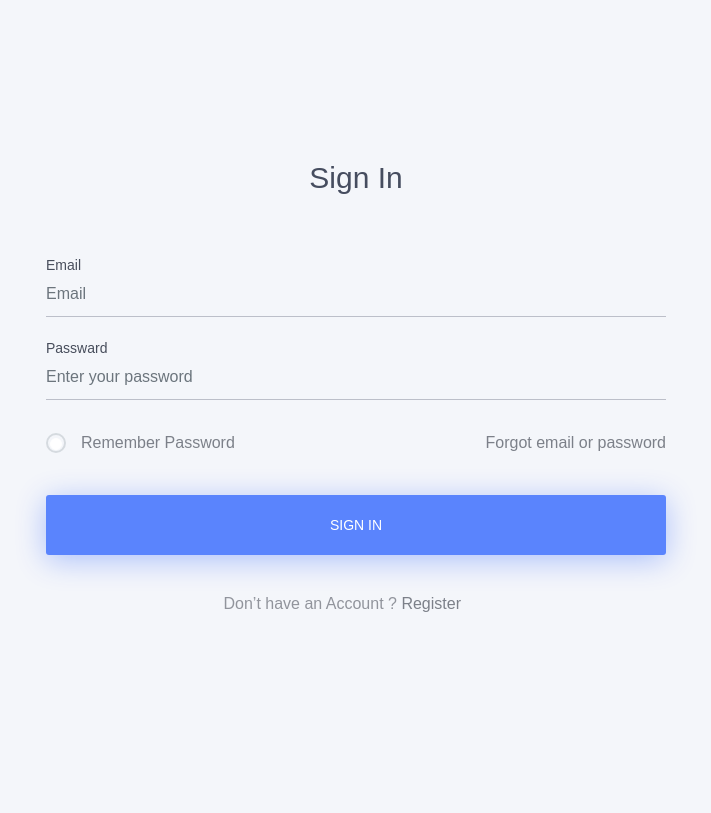
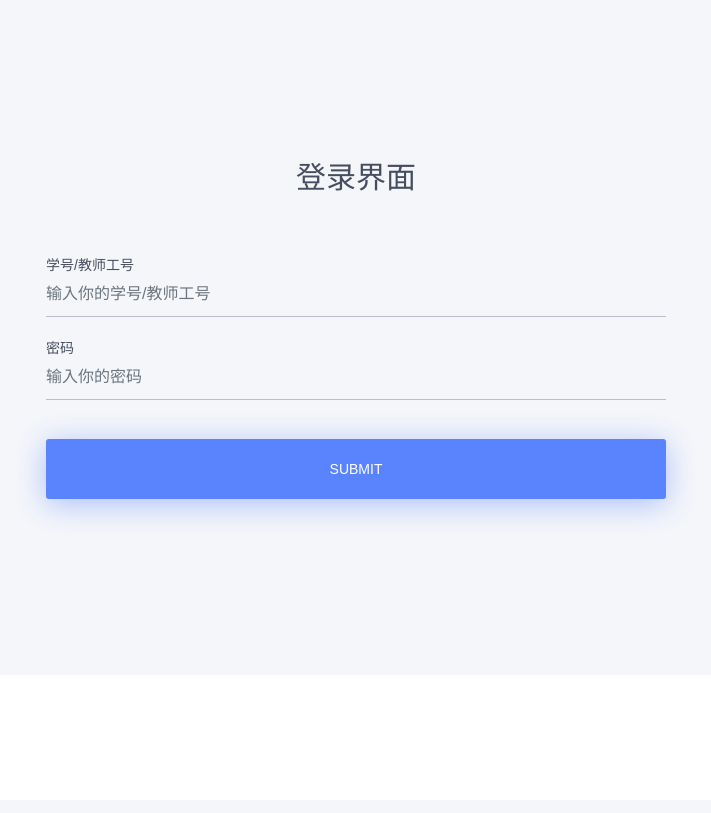
Before and after one commit to FancyGemini/Django-course, a Django app: template pr1/background/templates/Sign in.html in a window 1280 px wide. Shown: the whole page, without its empty margins (284-995 px from the left). After the commit the page ends 518 px from the top, so only its background shows below. Run offline with Django 3.2, Linux system fonts and the light colour scheme; the template is opened without the code that fills it, so the values that code supplies are empty; some libraries are stand-ins or nearby versions.

Commit message:
更新 views.py部分方法编写(仍有bug)，models.py添加表，SignIn.html可提交表单。

```diff
--- a/pr1/background/admin.py
+++ b/pr1/background/admin.py
@@ -1,5 +1,5 @@
 from django.contrib import admin
-from background.models import Student, Teacher, Course, Classroom
+from background.models import Student, Teacher, Course, StuToCourse, Classroom, CouOnClass
 
 # Register your models here.
 
@@ -11,4 +11,4 @@
     list_display_links = ('sid', 'sname')
 
 # 注册其他模型
-admin.site.register([Teacher, Course, Classroom])
+admin.site.register([Teacher, Course, StuToCourse, Classroom, CouOnClass])
--- a/pr1/background/templates/Sign in.html
+++ b/pr1/background/templates/Sign in.html
@@ -13,10 +13,10 @@
   <!-- The above 3 meta tags *must* come first in the head; any other head content must come *after* these tags -->
 
   <!--font-family-->
-  <link href="Signin_files/css" rel="stylesheet">
+  <link href="{%static "Signin_files/css" %}" rel="stylesheet">
 
   <!-- title of site -->
-  <title>Sign in</title>
+  <title>签到系统登录</title>
 
   <!-- For favicon png -->
   <!--link rel="shortcut icon" type="image/icon" href="https://www.17sucai.com/preview/1750631/2019-06-21/3856/assets/log-form/2/assets/logo/favicon.png"-->
@@ -60,20 +60,24 @@
       <div class="container">
 
         <div class="sign-content">
-          <h2>sign in</h2>
+          <h2>登录界面</h2>
 
           <div class="row">
             <div class="col-sm-12">
               <div class="signin-form">
-                <form action="https://www.17sucai.com/preview/1750631/2019-06-21/3856/assets/log-form/2/signin.html">
+                <form action="/waiting/">
                   <div class="form-group">
-                    <label for="signin_form">Email</label>
-                    <input type="email" class="form-control" id="signin_form" placeholder="Email">
+                    <label for="signin_form">学号/教师工号</label>
+                    <input type="text" class="form-control" name="log_id" id="signin_form" placeholder="输入你的学号/教师工号">
                   </div>
                   <!--/.form-group -->
                   <div class="form-group">
-                    <label for="signin_form">passward</label>
-                    <input type="password" class="form-control" id="signin_form" placeholder="Enter your password">
+                    <label for="signin_form">密码</label>
+                    <input type="password" class="form-control" name="log_pwd" id="signin_form" placeholder="输入你的密码">
+                  </div>
+                  <!--/.form-group -->
+                  <div class="form-group">
+                    <input type="submit" class="btn signin_btn signin_btn_two" data-toggle="modal" data-target=".signin_modal"/>
                   </div>
                   <!--/.form-group -->
                 </form>
@@ -85,127 +89,11 @@
           </div>
           <!--/.row -->
 
-          <div class="row">
-            <div class="col-sm-12">
-              <div class="signin-password">
-                <div class="password-circle">
-                  <div class="single-password-circle">
-                    <input type="radio" id="radio01" name="radio">
-                    <label for="radio01">
-                      <span class="round-boarder">
-                        <span class="round-boarder1"></span>
-                      </span>remember password
-                    </label>
-                  </div>
-                  <!--/.single-password-circle-->
-                  <div class="single-forgot-password-circle text-right
-									">
-                    <a href="https://www.17sucai.com/preview/1750631/2019-06-21/3856/assets/log-form/2/signin.html">Forgot email or password</a>
-                  </div>
-                  <!--/.single-password-circle-->
-                </div>
-                <!--/.password-circle-->
-              </div>
-              <!--/.signin-password -->
-            </div>
-            <!--/.col -->
-          </div>
-          <!--/.row -->
 
-          <div class="row">
-            <div class="col-sm-12">
-              <div class="signin-footer">
-                <button type="button" class="btn signin_btn signin_btn_two" data-toggle="modal" data-target=".signin_modal">
-                  sign in
-                </button>
-                <p>
-                  Don’t have an Account ?
-                  <a href="https://www.17sucai.com/preview/1750631/2019-06-21/3856/assets/log-form/2/signup.html">register</a>
-                </p>
-              </div>
-              <!--/.signin-footer -->
-            </div>
-            <!--/.col -->
-          </div>
-          <!--/.row -->
 
         </div>
         <!--/.sign-content -->
 
-        <!-- modal part start -->
-        <div class="modal fade signin_modal" tabindex="-1" role="dialog" aria-labelledby="myLargeModalLabel">
-          <div class="modal-dialog modal-lg" role="document">
-            <div class="modal-content">
-              <div class="sign-content">
-
-                <div class="modal-header">
-                  <h2>sign in</h2>
-                </div>
-                <!--/.modal-header -->
-
-                <div class="modal-body">
-                  <div class="signin-form">
-                    <form action="https://www.17sucai.com/preview/1750631/2019-06-21/3856/assets/log-form/2/signin.html">
-                      <div class="form-group">
-                        <label for="signin_form">Email</label>
-                        <input type="email" class="form-control" id="signin_form" placeholder="Email">
-                      </div>
-                      <!--/.form-group -->
-                      <div class="form-group">
-                        <label for="signin_form">passward</label>
-                        <input type="password" class="form-control" id="signin_form" placeholder="Enter your password">
-                      </div>
-                      <!--/.form-group -->
-                    </form>
-                    <!--/form -->
-                  </div>
-                  <!--/.signin-form -->
-
-                  <div class="signin-modal-password">
-                    <div class="password-modal-circle">
-                      <div class="single-password-modal-circle">
-                        <input type="radio" id="radio-modal" name="radio-modal">
-                        <label for="radio-modal">
-                          <span class="round-boarder-modal">
-                            <span class="round-boarder-modal-one">
-
-                            </span>
-                          </span>remember password
-                        </label>
-                      </div>
-                      <!--/.single-password-modal-circle-->
-                      <div class="single-forgot-password-modal-circle text-right
-											">
-                        <a href="https://www.17sucai.com/preview/1750631/2019-06-21/3856/assets/log-form/2/signin.html">Forgot email or password</a>
-                      </div>
-                      <!--/.single-password-modal-circle-->
-                    </div>
-                    <!--/.password-modal-circle-->
-                  </div>
-                  <!--/.signin-modal-password -->
-
-                  <div class="signin-footer">
-                    <button type="button" class="btn signin_btn signin_btn_two" data-toggle="modal" data-target=".signin_modal">
-                      sign in
-                    </button>
-                    <p>
-                      Don’t have an Account ?
-                      <a href="https://www.17sucai.com/preview/1750631/2019-06-21/3856/assets/log-form/2/signup.html">register</a>
-                    </p>
-                  </div>
-                  <!--/.signin-footer -->
-                </div>
-                <!--/.modal-body -->
-
-              </div>
-              <!--/.sign-content -->
-            </div>
-            <!--/.modal-content -->
-          </div>
-          <!--/.modal-dialog -->
-        </div>
-        <!--/.modal -->
-        <!-- modal part end -->
       </div>
       <!--/.container -->
 
@@ -241,12 +129,19 @@
 
     <!-- jquery.sticky.js -->
     <script src="{%static "Signin_files/jquery.sticky.js" %}"></script>
-    <script src="{%static "Sign in_files/jquery.easing.min.js" %}"></script>
+    <script src="{%static "Signin_files/jquery.easing.min.js" %}"></script>
 
 
     <!--Custom JS-->
     <script src="{%static "Signin_files/custom.js" %}"></script>
 
+    {% if messages %}
+    <script>
+        {% for msg in messages %}
+            alert('{{ msg.message }}');
+        {% endfor %}
+    </script>
+    {% endif %}
 
 
   </div>
--- a/pr1/pr1/urls.py
+++ b/pr1/pr1/urls.py
@@ -20,9 +20,10 @@
 urlpatterns = [
     path('admin/', admin.site.urls),
     path('home/', bg.home, name='home'),
-    path('login/', bg.signin, name='login'),
+    path('', bg.signin, name='login'),
     path('index/', bg.index, name='index'),
     path('index2/', bg.index2, name='index2'),
     path('index3/', bg.index3, name='index3'),
     path('starter/', bg.starter, name='starter'),
+    path('waiting/', bg.waiting, name='waiting'),
 ]
```
Also changed, not shown: pr1/background/models.py (+15 -15 lines), pr1/background/views.py (+71 -2 lines), pr1/background/migrations/0004_auto_20200505_2201.py (added), pr1/db.sqlite3.
